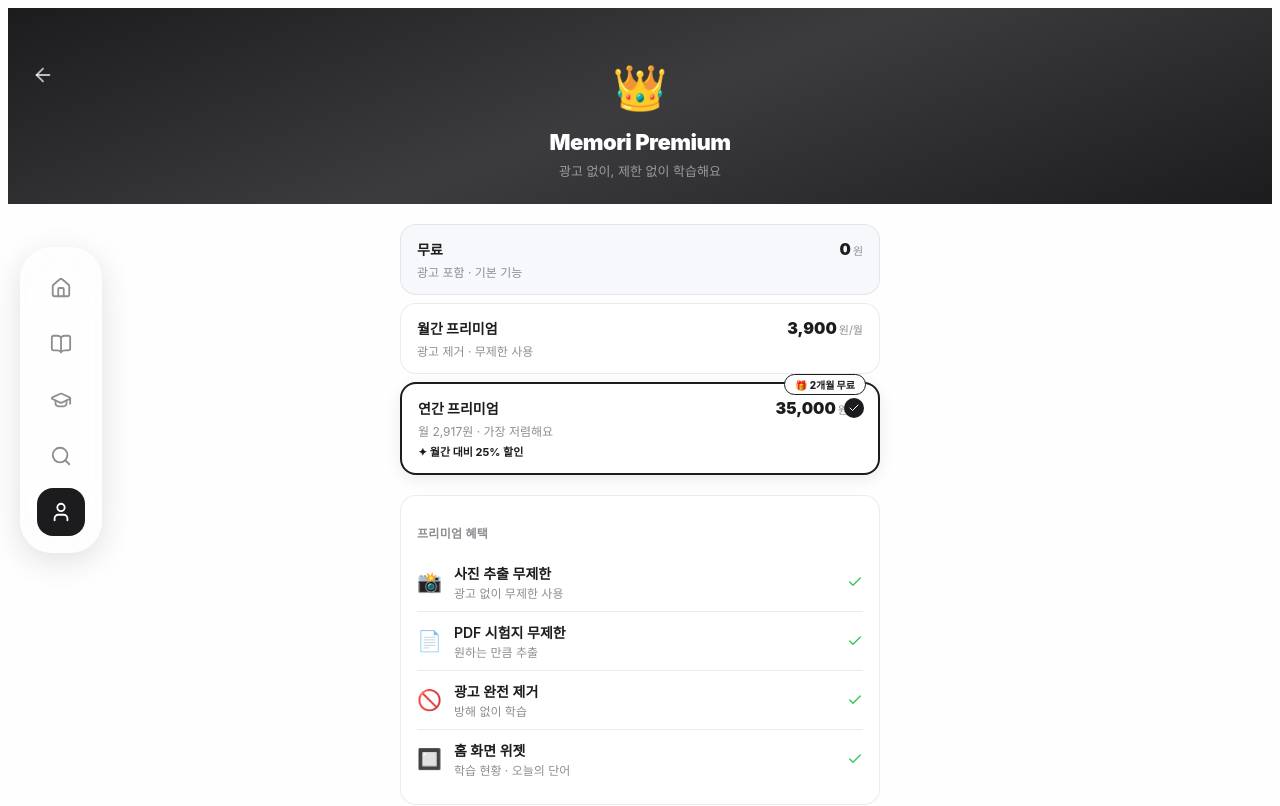
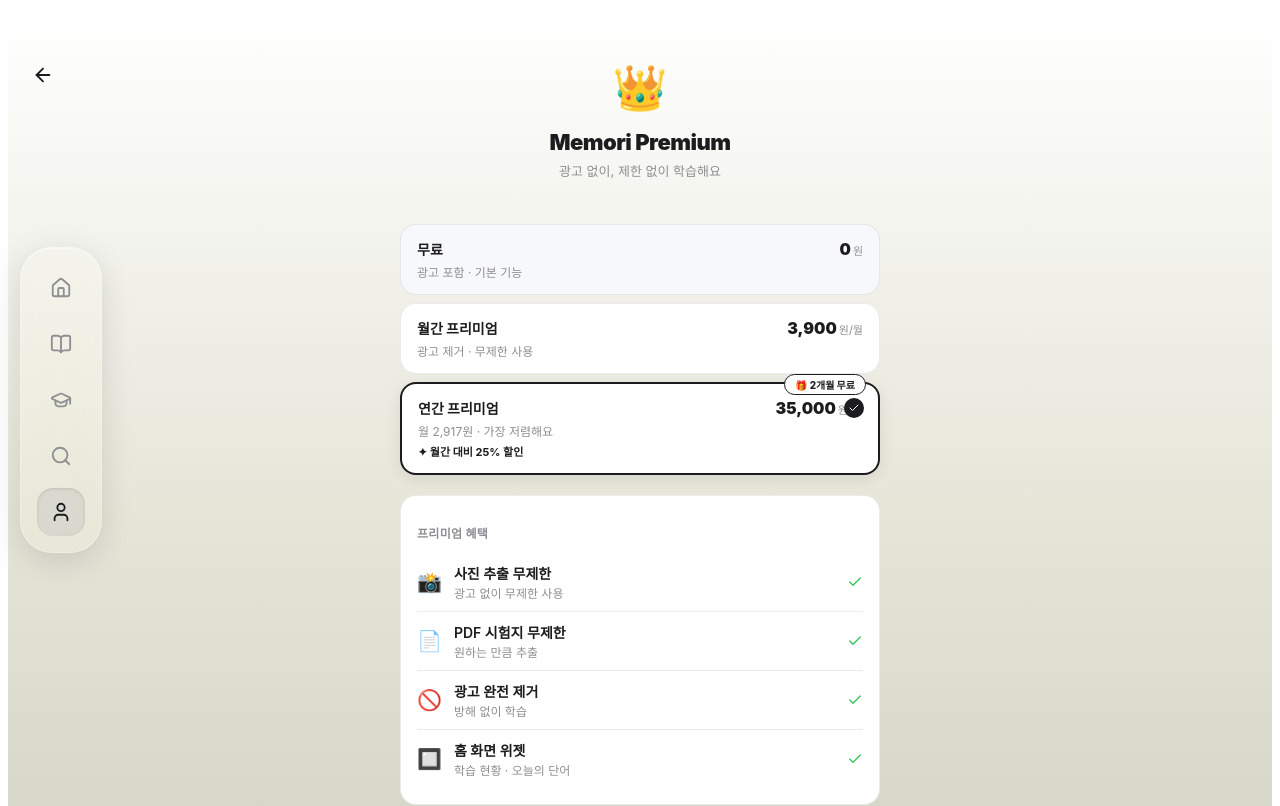
Before and after one commit to clxxe10/memori, a Next.js app: page /profile/premium in a window 1280 px wide. Shown: the top 806 px of the page. Built offline with nearby package versions, Linux system fonts and the light colour scheme.

Commit message:
탭바 활성 탭 iOS 시스템 글래스(눌린 느낌) 스타일 적용
Co-authored-by: Cursor <cursoragent@cursor.com>

```diff
--- a/src/app/(main)/profile/premium/page.tsx
+++ b/src/app/(main)/profile/premium/page.tsx
@@ -59,14 +59,14 @@ export default function PremiumPage() {
   return (
     <main style={{
       minHeight: '100vh',
-      backgroundColor: 'var(--color-bg)',
+      background: 'var(--premium-bg)',
       fontFamily: '-apple-system, BlinkMacSystemFont, sans-serif',
       paddingBottom: '40px',
     }}>
 
       {/* 히어로 */}
       <div style={{
-        background: 'linear-gradient(160deg, var(--color-text-primary) 0%, rgba(60,60,62,1) 50%, var(--color-text-primary) 100%)',
+        background: 'transparent',
         padding: '52px 20px 24px',
         textAlign: 'center',
         position: 'relative',
@@ -75,13 +75,13 @@ export default function PremiumPage() {
           onClick={() => router.back()}
           style={{ position: 'absolute', top: '52px', left: '20px', background: 'none', border: 'none', cursor: 'pointer', padding: '4px' }}
         >
-          <ArrowLeft size={22} color="rgba(255,255,255,0.7)" />
+          <ArrowLeft size={22} color="var(--color-text-primary)" />
         </button>
         <div style={{ fontSize: '44px', marginBottom: '10px' }}>👑</div>
-        <h1 style={{ fontSize: '22px', fontWeight: 900, color: '#FFFFFF', letterSpacing: '-0.5px', marginBottom: '6px' }}>
+        <h1 style={{ fontSize: '22px', fontWeight: 900, color: 'var(--color-text-primary)', letterSpacing: '-0.5px', marginBottom: '6px' }}>
           Memori Premium
         </h1>
-        <p style={{ fontSize: '13px', color: 'rgba(255,255,255,0.5)', margin: 0 }}>
+        <p style={{ fontSize: '13px', color: 'var(--color-text-secondary)', margin: 0 }}>
           광고 없이, 제한 없이 학습해요
         </p>
       </div>
--- a/src/app/(main)/study/page.tsx
+++ b/src/app/(main)/study/page.tsx
@@ -84,7 +84,7 @@ const ALL_MODES = [
 export default function StudyPage() {
   const router = useRouter()
   const [tab, setTab] = useState<'favorites' | 'all'>('favorites')
-  const [favorites, setFavorites] = useState<string[]>(['flashcard', 'quiz', 'listening'])
+  const [favorites, setFavorites] = useState<string[]>(['flashcard', 'blink', 'typing'])
   const [showFolderSheet, setShowFolderSheet] = useState(false)
   const [selectedMode, setSelectedMode] = useState<string | null>(null)
   const [folders, setFolders] = useState<Array<{ id: string; name: string; icon: string; word_count?: number; color?: string }>>([])
--- a/src/app/globals.css
+++ b/src/app/globals.css
@@ -19,6 +19,8 @@
   --color-correct-bg: rgba(52, 199, 89, 0.12);
   --color-incorrect: #FF3B30;
   --color-incorrect-bg: rgba(255, 59, 48, 0.12);
+  --premium-bg: linear-gradient(180deg, #FFFFFF 0%, #E5E5D8 50%, #CDCDC0 100%);
+  --color-tab-active: rgba(120,120,128,0.16);
 }
 
 .dark {
@@ -35,6 +37,8 @@
   --color-correct-bg: rgba(48, 209, 88, 0.18);
   --color-incorrect: #FF453A;
   --color-incorrect-bg: rgba(255, 69, 58, 0.18);
+  --premium-bg: linear-gradient(180deg, #2A2A2A 0%, #0E0E0E 50%, #000000 100%);
+  --color-tab-active: rgba(120,120,128,0.28);
 }
 
 .dark body {
--- a/src/components/layout/TabBar.tsx
+++ b/src/components/layout/TabBar.tsx
@@ -59,8 +59,11 @@ export default function TabBar() {
                 display: 'flex', alignItems: 'center', justifyContent: 'center',
                 width: '48px', height: '48px',
                 borderRadius: '16px', border: 'none',
-                background: active ? 'var(--color-my)' : 'transparent',
-                color: active ? 'var(--color-my-contrast)' : 'var(--color-text-secondary)',
+                background: active ? 'var(--color-tab-active)' : 'transparent',
+                boxShadow: active ? 'inset 0 1px 3px rgba(0,0,0,0.12)' : 'none',
+                backdropFilter: active ? 'blur(10px)' : 'none',
+                WebkitBackdropFilter: active ? 'blur(10px)' : 'none',
+                color: active ? 'var(--color-text-primary)' : 'var(--color-text-secondary)',
                 cursor: 'pointer',
                 transition: 'all 0.2s',
               }}
@@ -100,8 +103,11 @@ export default function TabBar() {
               display: 'flex', alignItems: 'center', justifyContent: 'center',
               padding: active ? '8px 16px' : '8px',
               borderRadius: '30px', border: 'none',
-              background: active ? 'var(--color-my)' : 'transparent',
-              color: active ? 'var(--color-my-contrast)' : 'var(--color-text-secondary)',
+              background: active ? 'var(--color-tab-active)' : 'transparent',
+              boxShadow: active ? 'inset 0 1px 3px rgba(0,0,0,0.12)' : 'none',
+              backdropFilter: active ? 'blur(10px)' : 'none',
+              WebkitBackdropFilter: active ? 'blur(10px)' : 'none',
+              color: active ? 'var(--color-text-primary)' : 'var(--color-text-secondary)',
               cursor: 'pointer', gap: '6px',
               transition: 'all 0.2s',
             }}
```
